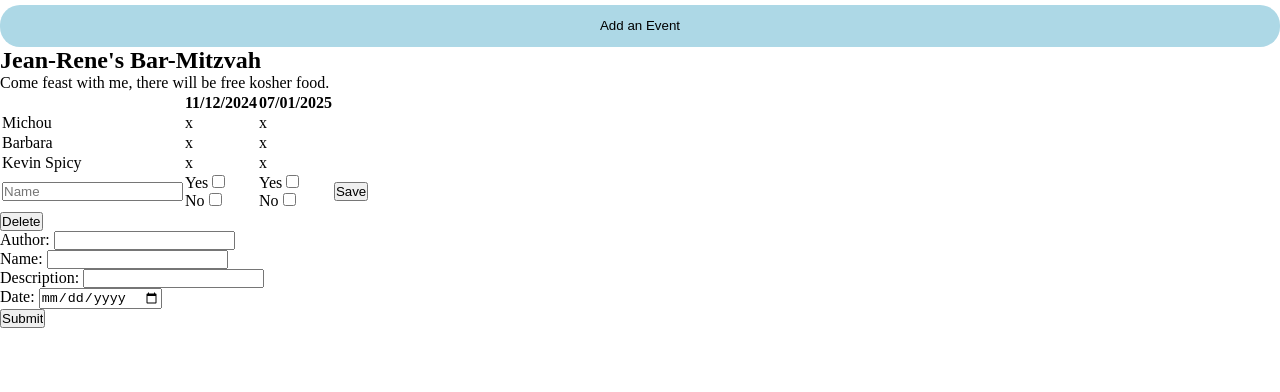
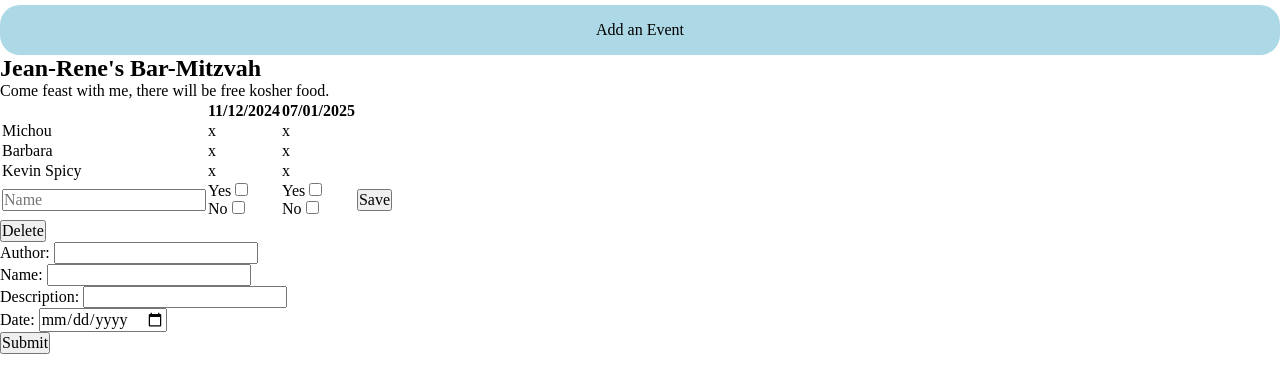
Before and after one commit to voltsn/didlydoo, a website: page index.html in a window 1280 px wide. Shown: the part 48-440 px from the top of the page. Drawn offline with Linux system fonts and the light colour scheme.

Commit message:
Start form

```diff
--- a/assets/css/main.css
+++ b/assets/css/main.css
@@ -1,6 +1,19 @@
-* {
+html {
+  box-sizing: border-box;
+  min-height: 100%;
+}
+
+*,
+*::before,
+*::after {
   padding: 0;
   margin: 0;
+  box-sizing: inherit;
+}
+
+input,
+button {
+  font: inherit;
 }
 
 .main-header {
```
Also changed, not shown: 1 other file.
